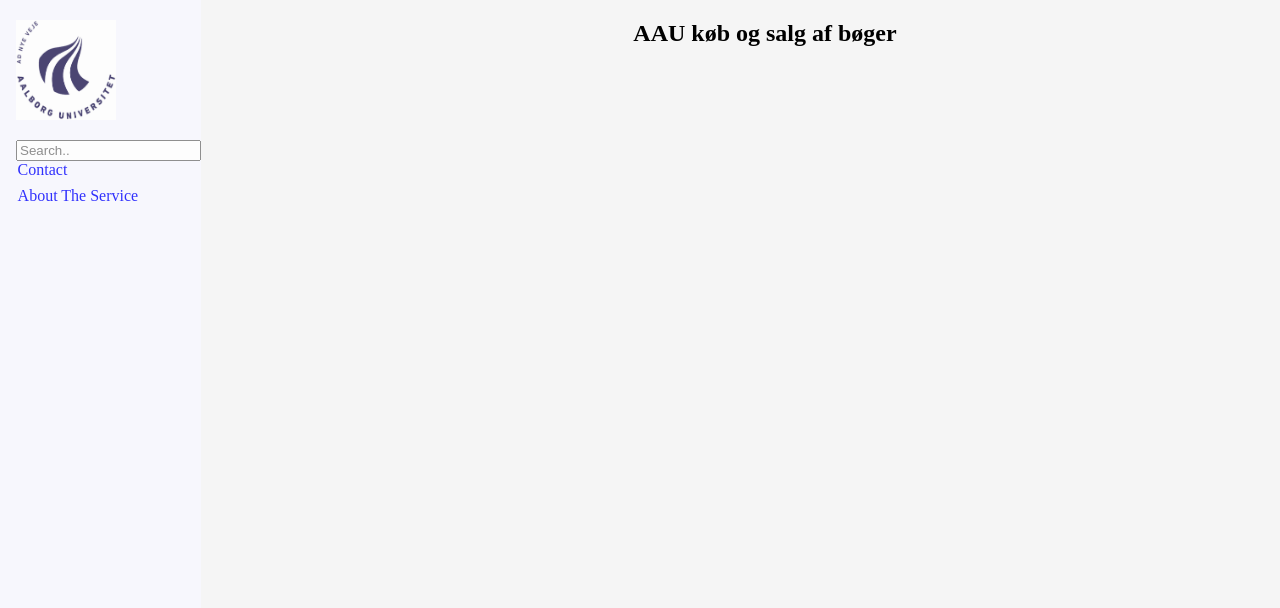
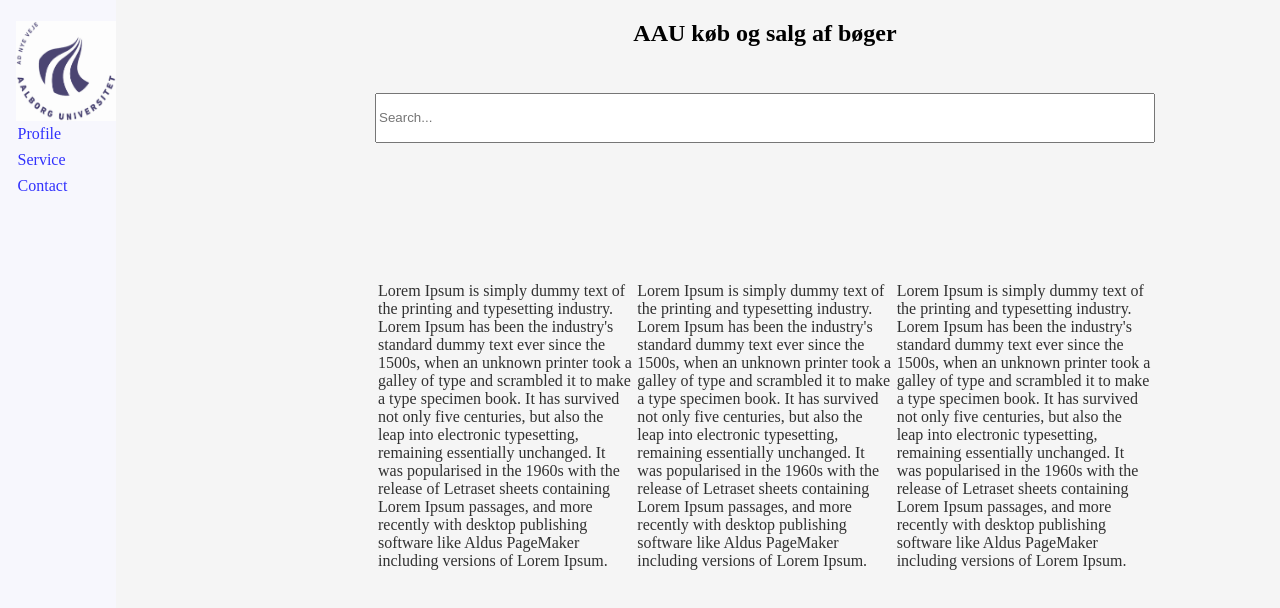
Before and after one commit to 2307lucas/P2, a plain HTML site: page books.html in a window 1280 px wide. Drawn offline with Linux system fonts and the light colour scheme.

Commit message:
New file

```diff
--- a/books.html
+++ b/books.html
@@ -12,15 +12,54 @@
 <h2>AAU køb og salg af bøger</h2>
 
 
+<div class="box">
+    <div class ="container-1">
+        <label>
+            <input type="text" placeholder="Search...">
+        </label>
+    </div>
+</div>
+
 <div class="SearchBarSideWays">
     <img src='AAUlogo.png' alt="AAULOGO" style="width:100px;height:100px;">
-    <label>
-        <input type="text" placeholder="Search..">
-    </label>
+
+    <a class="big" href="#">Profile</a>
+    <a href="#">Service</a>
     <a href="#">Contact</a>
-    <a href="#">About The Service</a>
 
 </div>
 
+<div class="main_textbox">
+    <table>
+        <tr>
+            <td>
+                <p>Lorem Ipsum is simply dummy text of the printing and typesetting industry. Lorem Ipsum has been the industry's
+                    standard dummy text ever since the 1500s, when an unknown printer took a galley of type and scrambled it to make
+                    a type specimen book. It has survived not only five centuries, but also the leap into electronic typesetting,
+                    remaining essentially unchanged. It was popularised in the 1960s with the release of Letraset sheets containing
+                    Lorem Ipsum passages, and more recently with desktop publishing software like Aldus PageMaker including versions
+                    of Lorem Ipsum. </p>
+            </td>
+            <td>
+                <p>Lorem Ipsum is simply dummy text of the printing and typesetting industry. Lorem Ipsum has been the industry's
+                    standard dummy text ever since the 1500s, when an unknown printer took a galley of type and scrambled it to make
+                    a type specimen book. It has survived not only five centuries, but also the leap into electronic typesetting,
+                    remaining essentially unchanged. It was popularised in the 1960s with the release of Letraset sheets containing
+                    Lorem Ipsum passages, and more recently with desktop publishing software like Aldus PageMaker including versions
+                    of Lorem Ipsum. </p>
+            </td>
+            <td>
+                <p>Lorem Ipsum is simply dummy text of the printing and typesetting industry. Lorem Ipsum has been the industry's
+                    standard dummy text ever since the 1500s, when an unknown printer took a galley of type and scrambled it to make
+                    a type specimen book. It has survived not only five centuries, but also the leap into electronic typesetting,
+                    remaining essentially unchanged. It was popularised in the 1960s with the release of Letraset sheets containing
+                    Lorem Ipsum passages, and more recently with desktop publishing software like Aldus PageMaker including versions
+                    of Lorem Ipsum.
+                </p>
+            </td>
+    </table>
+</div>
+
+
 </body>
 </html>
--- a/styles/style2.css
+++ b/styles/style2.css
@@ -20,7 +20,7 @@ body {
     padding-left:1rem;
     top: 0;
     z-index: 1;
-    padding-top: 20px;
+    padding-top: 21px;
     left: 0;
     overflow-x: hidden;
     background-color:ghostwhite;
@@ -54,3 +54,16 @@ label{
 }
 
 * {box-sizing: border-box;}
+
+.box {
+    margin: 20px auto;
+    padding: 10px;
+    max-width: 800px;
+    text-align: center;
+
+}
+
+.box .container-1 input{
+    width: 100%;
+    height: 50px;
+}
```
